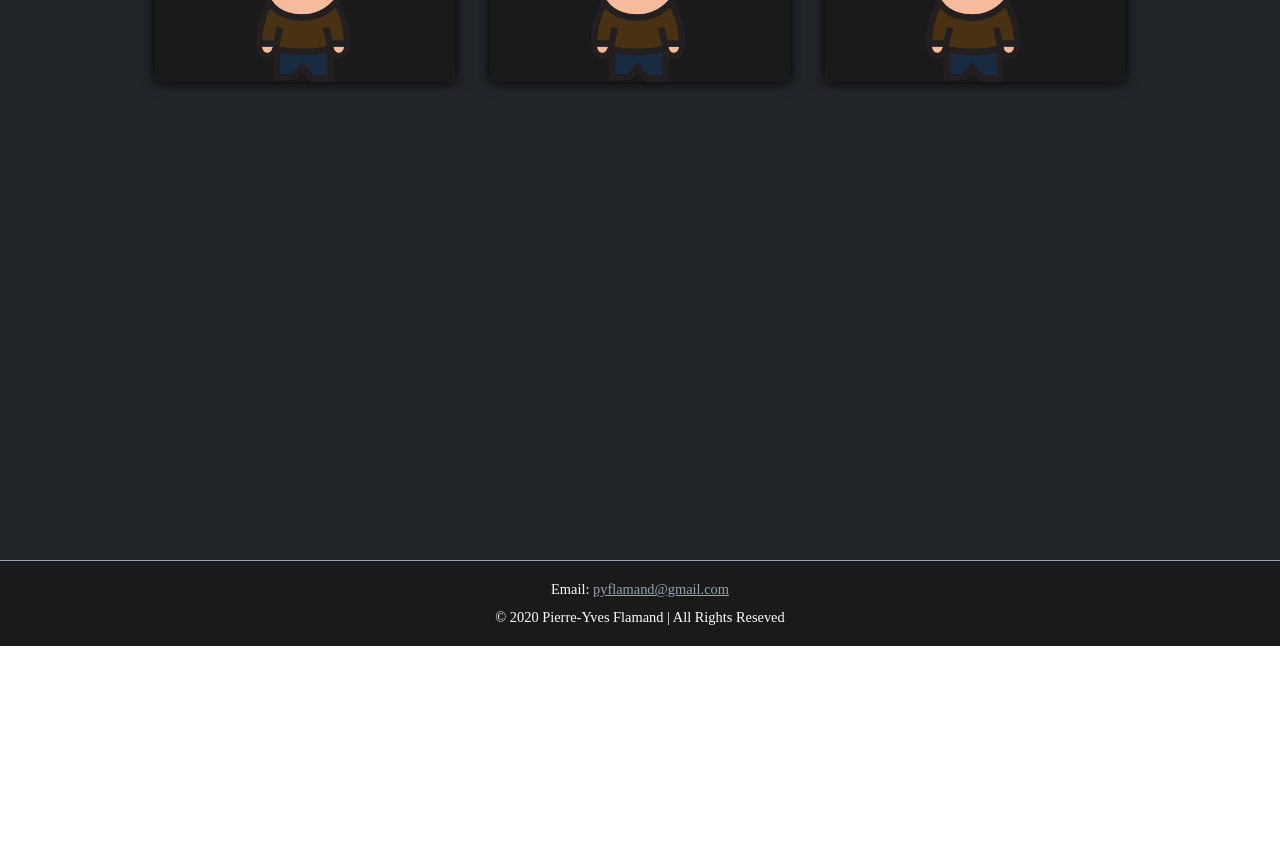
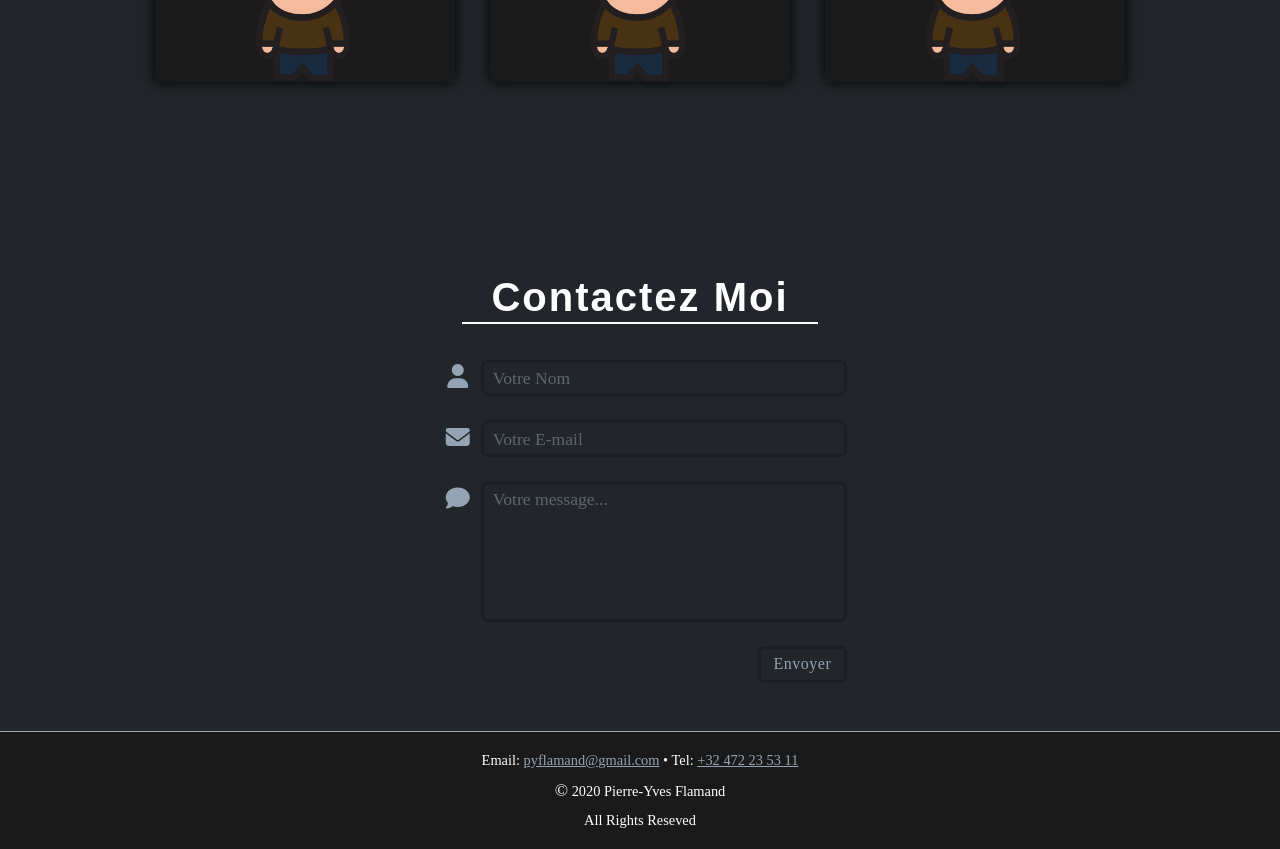
Before and after one commit to PierreYvesFlamand/Portfolio, a React (Create React App) app: page / in a window 1280 px wide. Shown: the part 1840-2689 px from the top of the page. Before the commit the page ends 2486 px from the top, so only its background shows below. Built offline with nearby package versions, Linux system fonts and the light colour scheme.

Commit message:
Added Contact Form

```diff
--- a/public/data/data.json
+++ b/public/data/data.json
@@ -1,6 +1,6 @@
 {
     "header": {
-        "ctas": ["about-me", "my-projects"],
+        "ctas": ["a-propos", "mes-projets"],
         "subs": [
             "FRONT-END AND REACT DEVELOPER EMERGING ON THE WEB",
             "HIT ME UP AND LET'S COLLABORATE TOGETHER"
--- a/src/App.js
+++ b/src/App.js
@@ -7,9 +7,9 @@ import AsideSocial from './containers/AsideSocial/AsideSocial';
 import Header from './containers/Header/Header';
 import About from './containers/About/About';
 import Projects from './containers/Projects/Projects';
+import Contact from './containers/Contact/Contact';
 import Footer from './containers/Footer/Footer';
 
-import ProjectModal from './containers/ProjectModal/ProjectModal';
 import BackToTop from './containers/BackToTop/BackToTop';
 
 export default function App() {
@@ -38,6 +38,7 @@ export default function App() {
             <Header data={data.header} />
             <About data={data.about} />
             <Projects data={data.projects} />
+            <Contact />
             <Footer />
             <BackToTop />
         </>
--- a/src/containers/About/About.js
+++ b/src/containers/About/About.js
@@ -21,9 +21,9 @@ export default function About(props) {
     }, []);
 
     return (
-        <section className='about' id='about-me'>
+        <section className='about' id='a-propos'>
             <div className={`about-container${fadeIn ? ' fade-in' : ''}`} ref={ref}>
-                <h2>About me</h2>
+                <h2>A propos</h2>
                 {text.map((text, idx) => (
                     <p key={idx}>{text}</p>
                 ))}
--- /dev/null
+++ b/src/containers/Contact/Contact.css
@@ -0,0 +1,95 @@
+.contact {
+    background: #22262a;
+    padding-top: 6em;
+}
+
+.contact-container {
+    max-width: 510px;
+    margin: 0 auto;
+    padding: 3em;
+}
+
+.contact-header {
+    font-size: 2.5rem;
+    color: white;
+    text-align: center;
+    letter-spacing: 2px;
+    margin-bottom: 1em;
+}
+
+.contact-form {
+    width: 100%;
+    margin: 0 auto;
+    display: grid;
+    grid-template-columns: 3rem 1fr;
+    row-gap: 1.5em;
+}
+
+.contact-form label {
+    width: 100%;
+    height: 100%;
+    display: flex;
+    justify-content: center;
+    align-items: flex-start;
+    padding-top: 0.3em;
+}
+
+.contact-form i {
+    font-size: 1.5rem;
+    color: #94a4b4;
+    padding-left: 0.1rem;
+}
+
+.contact-form input,
+.contact-form textarea {
+    width: 100%;
+    background: none;
+    border: none;
+    border: 3px solid rgba(0, 0, 0, 0.2);
+    border-radius: 0.4em;
+    color: #94a4b4;
+    resize: none;
+    outline: none;
+    font-size: 1.1rem;
+    padding: 0.3em 0.5em;
+
+    transition: border 200ms ease-in;
+}
+
+.contact-form input.hasValue:valid,
+.contact-form textarea.hasValue:valid {
+    border: 3px solid rgba(0, 255, 0, 0.3);
+}
+
+.contact-form input.hasValue:invalid,
+.contact-form textarea.hasValue:invalid {
+    border: 3px solid rgba(255, 0, 0, 0.3);
+}
+
+.contact-form input:focus,
+.contact-form textarea:focus {
+    border: 3px solid rgba(0, 0, 0, 0.4) !important;
+}
+
+.contact-form textarea {
+    height: 8em;
+}
+
+.contact-form input::placeholder,
+.contact-form textarea::placeholder {
+    color: #94a4b483;
+}
+
+.contact-form button {
+    grid-column: 2;
+    cursor: pointer;
+    background: none;
+    border: 3px solid rgba(0, 0, 0, 0.2);
+    border-radius: 0.4em;
+    color: #94a4b4;
+    padding: 0.4em 0.8em;
+    font-size: 1rem;
+    letter-spacing: 0.5px;
+    width: max-content;
+    justify-self: flex-end;
+}
--- /dev/null
+++ b/src/containers/Contact/Contact.js
@@ -0,0 +1,63 @@
+import React, { useState } from 'react';
+
+import './Contact.css';
+
+export default function Contact() {
+    const [name, setName] = useState('');
+    const [email, setEmail] = useState('');
+    const [message, setMessage] = useState('');
+
+    return (
+        <section className='contact'>
+            <div className='contact-container'>
+                <h2 className='contact-header'>Contactez Moi</h2>
+                <form action='./contact.php' className='contact-form'>
+                    <label htmlFor='name'>
+                        <i className='fas fa-user'></i>
+                    </label>
+                    <input
+                        className={name.length > 0 ? 'hasValue' : null}
+                        type='text'
+                        name='name'
+                        id='name'
+                        placeholder='Votre Nom'
+                        autoComplete='false'
+                        required
+                        minLength={3}
+                        value={name}
+                        onChange={(e) => setName(e.target.value)}
+                    />
+                    <label htmlFor='email'>
+                        <i className='fas fa-envelope'></i>
+                    </label>
+                    <input
+                        className={email.length > 0 ? 'hasValue' : null}
+                        type='email'
+                        name='email'
+                        id='email'
+                        placeholder='Votre E-mail'
+                        autoComplete='false'
+                        required
+                        value={email}
+                        onChange={(e) => setEmail(e.target.value)}
+                    />
+                    <label htmlFor='message'>
+                        <i className='fas fa-comment'></i>
+                    </label>
+                    <textarea
+                        className={message.length > 0 ? 'hasValue' : null}
+                        name='message'
+                        id='message'
+                        placeholder='Votre message...'
+                        autoComplete='false'
+                        required
+                        maxLength={3000}
+                        value={message}
+                        onChange={(e) => setMessage(e.target.value)}
+                    />
+                    <button>Envoyer</button>
+                </form>
+            </div>
+        </section>
+    );
+}
--- a/src/containers/Footer/Footer.css
+++ b/src/containers/Footer/Footer.css
@@ -15,7 +15,8 @@
     flex-direction: column;
     justify-content: center;
     align-items: center;
-    padding: 1em 0;
+    padding: 1em 2em;
+    text-align: center;
 }
 
 .footer-container p {
--- a/src/containers/Footer/Footer.js
+++ b/src/containers/Footer/Footer.js
@@ -6,9 +6,13 @@ export default function Footer() {
         <footer className='footer'>
             <div className='footer-container'>
                 <p>
-                    Email: <a href='mailto:pyflamand@gmail.com'>pyflamand@gmail.com</a>
+                    Email: <a href='mailto:pyflamand@gmail.com'>pyflamand@gmail.com</a> • Tel:{' '}
+                    <a href='tel:+32472235311'>+32 472 23 53 11</a>
                 </p>
-                <p>© 2020 Pierre-Yves Flamand | All Rights Reseved</p>
+                <p>
+                    <span style={{ fontSize: '1.1rem' }}>©</span> 2020 Pierre-Yves Flamand
+                </p>
+                <p>All Rights Reseved</p>
             </div>
         </footer>
     );
--- a/src/containers/Projects/Projects.css
+++ b/src/containers/Projects/Projects.css
@@ -1,5 +1,5 @@
 .projects {
-    min-height: 100vh;
+    /* min-height: 100vh; */
     background: #22262a;
     padding: 3em 0;
 }
--- a/src/containers/Projects/Projects.js
+++ b/src/containers/Projects/Projects.js
@@ -7,9 +7,9 @@ export default function Projects(props) {
     const projects = props.data;
 
     return (
-        <section className='projects' id='my-projects'>
+        <section className='projects' id='mes-projets'>
             <div className='projects-container'>
-                <h2 className='projects-header'>Projects</h2>
+                <h2 className='projects-header'>Mes Projets</h2>
                 <div className='all-projetcs'>
                     {projects.map((project, idx) => (
                         <Project key={idx} data={project} />
@@ -24,7 +24,6 @@ function Project(props) {
     const { img } = props.data;
 
     const [modalOpen, setModalOpen] = useState(false);
-    console.log(modalOpen);
 
     return (
         <>
--- a/src/global-styles/global.css
+++ b/src/global-styles/global.css
@@ -33,6 +33,22 @@ h2 {
     padding: 0;
 }
 
+h2 {
+    position: relative;
+    max-width: max-content;
+    margin: 0 auto;
+}
+
+h2::after {
+    content: '';
+    position: absolute;
+    bottom: -0.1em;
+    left: -10%;
+    width: 120%;
+    height: 1em;
+    border-bottom: 2px solid white;
+}
+
 .loading-screen {
     background-color: #2e3235;
     height: 100vh;
@@ -40,3 +56,9 @@ h2 {
     justify-content: center;
     align-items: center;
 }
+
+input,
+textarea,
+button {
+    font-family: 'Inconsolata';
+}
```
